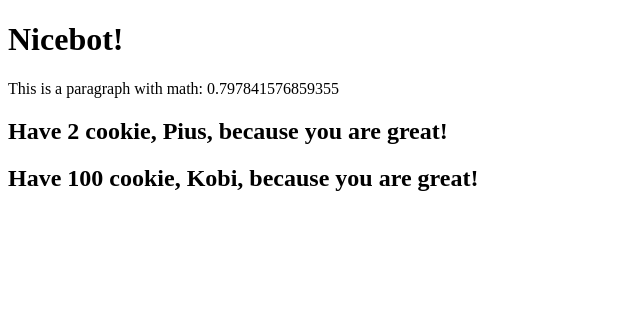
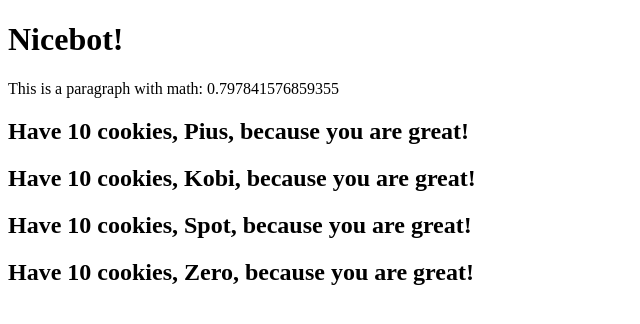
Before and after one commit to piuswong-multiverse/demo-w8d1-react-components-props-202212, a React (Vite) app: page / in a window 1280 px wide. Shown: the top 324 px of the page, without its empty margins (0-640 px from the left). Built offline with nearby package versions, Linux system fonts and the light colour scheme.

Commit message:
Use map to display many components

```diff
--- a/App.js
+++ b/App.js
@@ -12,12 +12,14 @@ const App = () => {
         <div>
             <h1>Nicebot!</h1>
             <p>This is a paragraph with math: { Math.random() } </p>
-            <Cookie
-                name={names[0]}
-                numberOfCookies={2} />
-            <Cookie
-                name={names[1]}
-                numberOfCookies={100} />
+            {
+                // JS can go in here
+                names.map( (nameFromArray) => {
+                    return(
+                        <Cookie name={nameFromArray} numberOfCookies={10} />
+                    )
+                } )
+            }
         </div>
     );
 }
--- a/components/Cookie.js
+++ b/components/Cookie.js
@@ -3,7 +3,7 @@ import React from 'react';
 const Cookie = (props) => {
     return( // JSX goes inside here
         <div>
-            <h2>Have {props.numberOfCookies} cookie, {props.name}, because you are great!</h2>
+            <h2>Have {props.numberOfCookies} cookies, {props.name}, because you are great!</h2>
         </div>
     )
 };
```
